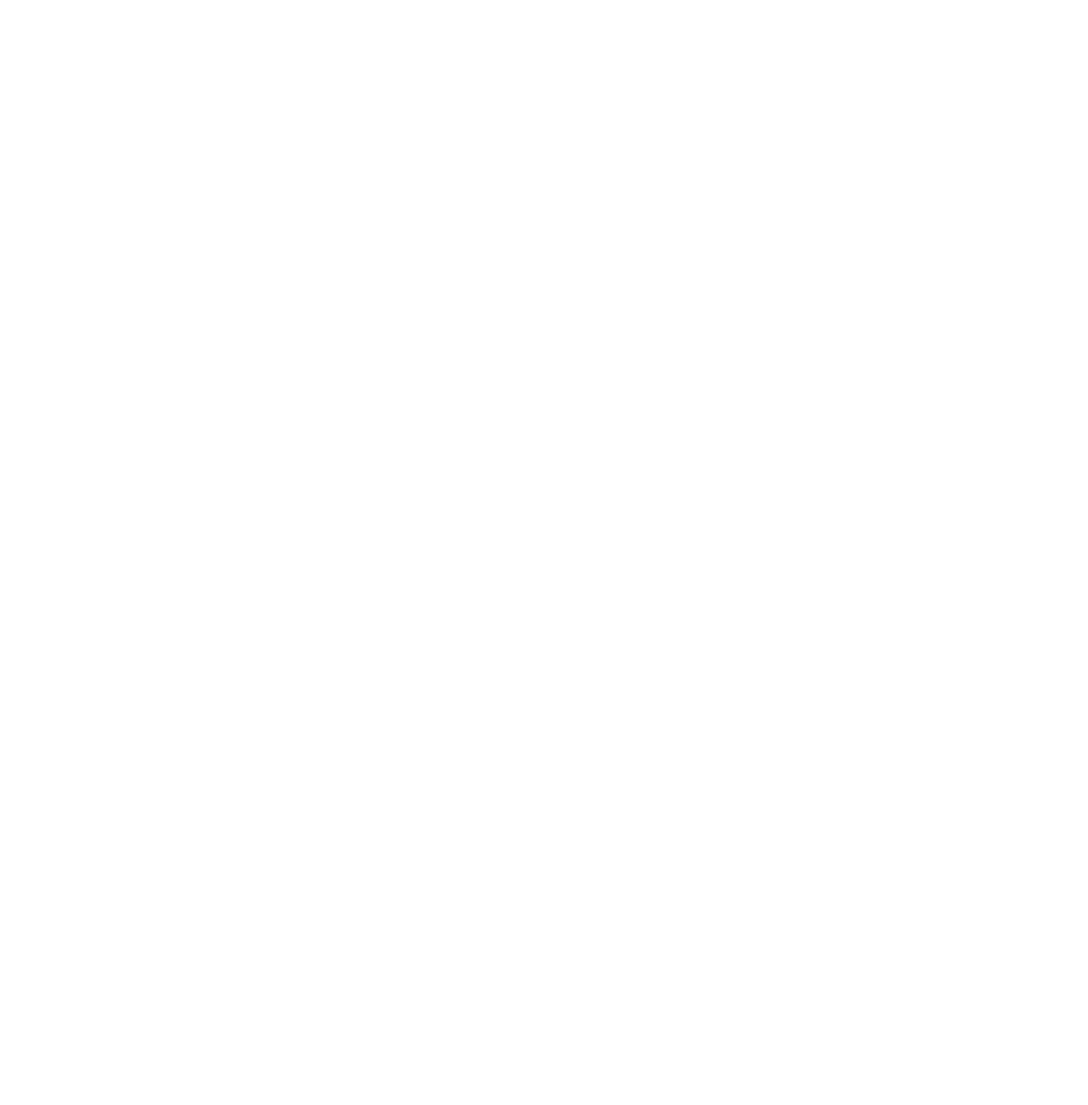
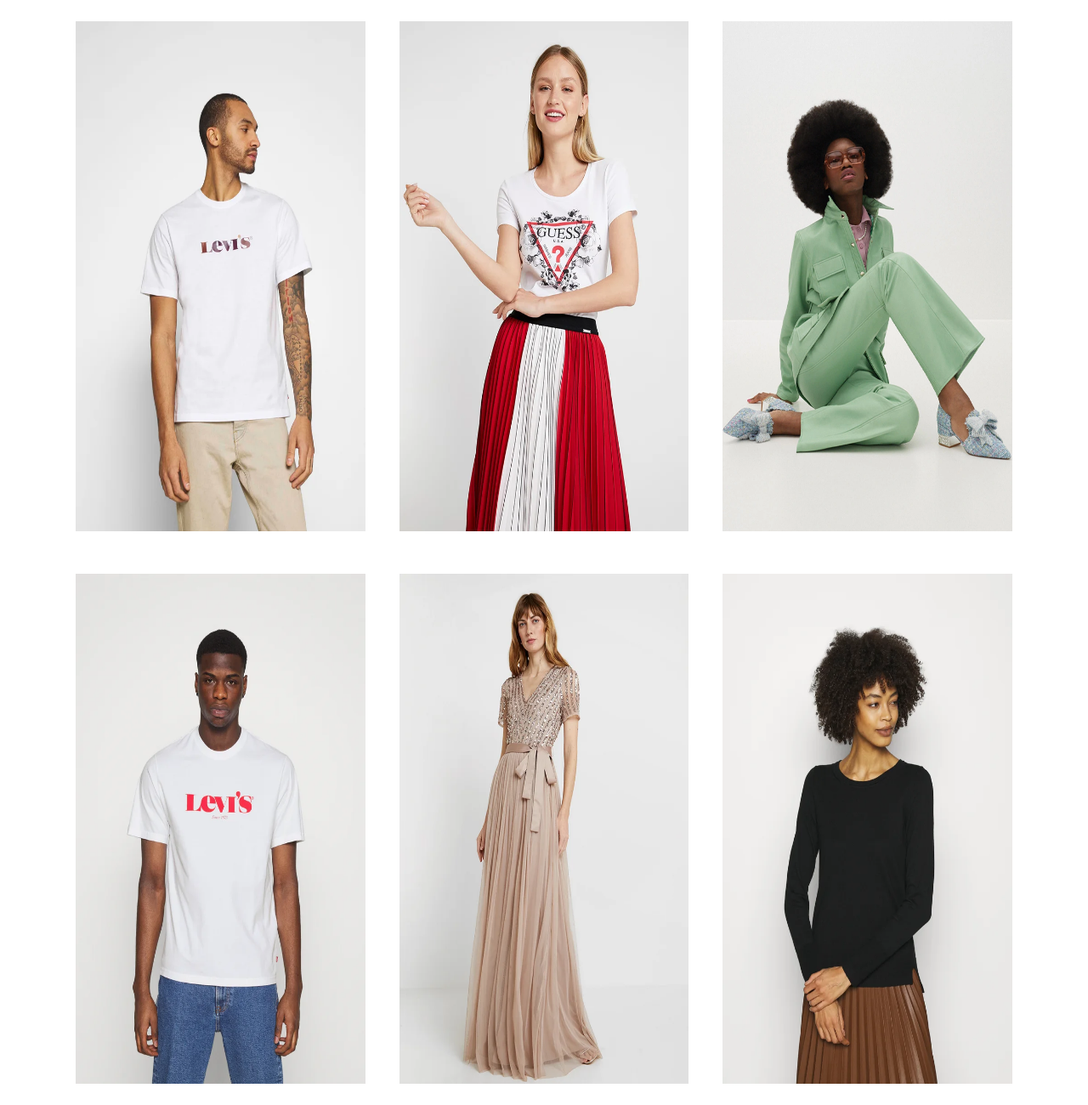
Before and after one commit to a7xsuri/html-css-boolando, a plain HTML site: page index.html in a window 1280 px wide. Shown: the whole page at 85% size. Before the commit the page ends 800 px from the top, so only its background shows below. Drawn offline with Linux system fonts and the light colour scheme.

Commit message:
add foto

```diff
--- a/index.html
+++ b/index.html
@@ -5,8 +5,20 @@
     <meta http-equiv="X-UA-Compatible" content="IE=edge">
     <meta name="viewport" content="width=device-width, initial-scale=1.0">
     <title>Boolando</title>
+    <link rel="stylesheet" href="style.css">
 </head>
 <body>
-
+    <main>
+        <div class="row">
+                <img src="./img/1.webp" alt="1" class="box">
+                <img src="./img/2.webp" alt="2" class="box">
+                <img src="./img/3.webp" alt="3" class="box">
+        </div>
+        <div class="row">
+                <img src="./img/4.webp" alt="4" class="box">
+                <img src="./img/5.webp" alt="5" class="box">
+                <img src="./img/6.webp" alt="6" class="box">
+        </div>
+    </main>
 </body>
 </html>
--- a/style.css
+++ b/style.css
@@ -3,3 +3,20 @@
     margin: 0;
     padding: 0;
 }
+main {
+    width: 90%;
+    margin: 0 auto;
+}
+
+.row {
+    font-size: 0;
+    padding:5px;
+}
+
+.box {
+    width: calc(100% / 3 - 40px);
+    height: 600px;
+    display: inline-block;
+    margin: 20px;
+    font-size: 0;
+}
```
